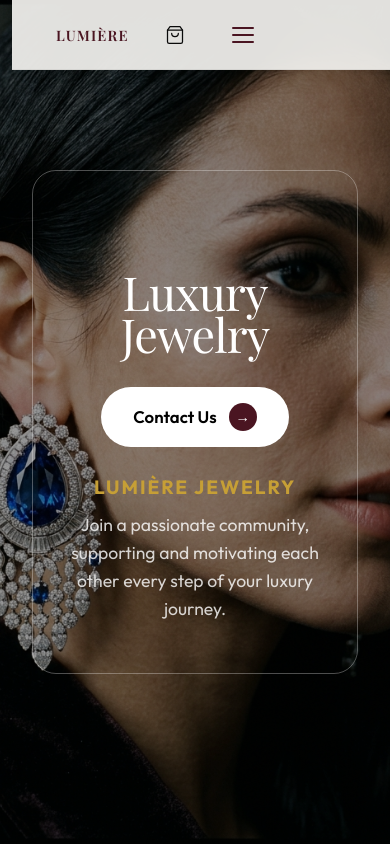
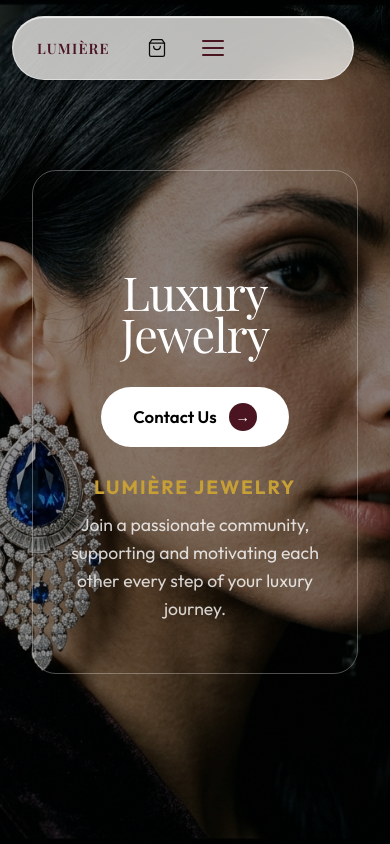
Before and after one commit to Royson-salis-18/lumiere, a React (Vite) app: page / in a window 390 px wide. Shown: the top 844 px of the page. Built offline with nearby package versions, Linux system fonts and the light colour scheme; a web font is replaced by a local one.

Commit message:
style: revert to floating island navbar with premium glassmorphism

```diff
--- a/src/App.jsx
+++ b/src/App.jsx
@@ -51,18 +51,18 @@ function Nav() {
   return (
     <>
       <nav className="nav-container premium-nav">
-        {/* Left Side: Navigation Links */}
-        <div className="nav-left nav-desktop-only">
+        {/* Left: Brand Logo */}
+        <div className="nav-left">
+          <Link to="/" className="nav-brand text-serif">
+            LUMIÈRE
+          </Link>
+        </div>
+
+        {/* Center: Navigation Links */}
+        <div className="nav-center nav-desktop-only">
           {leftLinks.map((l, i) => (
             <Link key={i} to={l.to} className={`nav-link ${path === l.to ? 'active' : ''}`}>{l.label}</Link>
           ))}
-        </div>
-
-        {/* Center: Brand Logo */}
-        <div className="nav-center">
-          <Link to="/" className="nav-brand text-serif">
-            LUMIÈRE
-          </Link>
         </div>
 
         {/* Right Side: Actions & Profile */}
--- a/src/index.css
+++ b/src/index.css
@@ -41,24 +41,27 @@ button { background: none; border: none; cursor: pointer; font-family: inherit;
 }
 .text-gold { color: var(--accent-gold); }
 
-/* PREMIUM NAVIGATION */
+/* PREMIUM FLOATING ISLAND NAVIGATION */
 .nav-container.premium-nav {
   position: fixed;
-  top: 0; left: 0; width: 100%; height: 85px;
+  top: 24px; left: 50%; width: calc(100% - 48px); max-width: 1000px; height: 72px;
+  transform: translateX(-50%);
   display: grid;
   grid-template-columns: 1fr auto 1fr;
   align-items: center;
-  padding: 0 4vw;
+  padding: 0 32px;
   z-index: 1000;
-  background: rgba(250, 249, 246, 0.9);
-  backdrop-filter: blur(24px); -webkit-backdrop-filter: blur(24px);
-  border-bottom: 1px solid rgba(0,0,0,0.06);
+  background: rgba(250, 249, 246, 0.75);
+  backdrop-filter: blur(32px); -webkit-backdrop-filter: blur(32px);
+  border: 1px solid rgba(255, 255, 255, 0.5);
+  border-radius: 99px;
+  box-shadow: 0 24px 48px rgba(0,0,0,0.06), inset 0 1px 1px rgba(255,255,255,0.8);
   transition: all 0.4s ease;
 }
 
-.nav-left { display: flex; gap: 36px; align-items: center; justify-content: flex-start; }
-.nav-center { display: flex; justify-content: center; }
-.nav-right { display: flex; gap: 20px; align-items: center; justify-content: flex-end; }
+.nav-left { display: flex; justify-content: flex-start; align-items: center; }
+.nav-center { display: flex; gap: 32px; align-items: center; justify-content: center; }
+.nav-right { display: flex; gap: 8px; align-items: center; justify-content: flex-end; }
 
 .nav-brand {
   font-family: var(--font-serif);
@@ -641,9 +644,10 @@ button { background: none; border: none; cursor: pointer; font-family: inherit;
 
   /* Navigation — show hamburger, hide desktop links */
   .nav-container.premium-nav {
-    max-width: 100% !important;
-    padding: 0 5vw !important;
-    height: 70px !important;
+    max-width: calc(100% - 32px) !important;
+    padding: 0 24px !important;
+    height: 64px !important;
+    top: 16px !important;
   }
   .nav-desktop-only { display: none !important; }
   .nav-hamburger { display: flex !important; }
```
